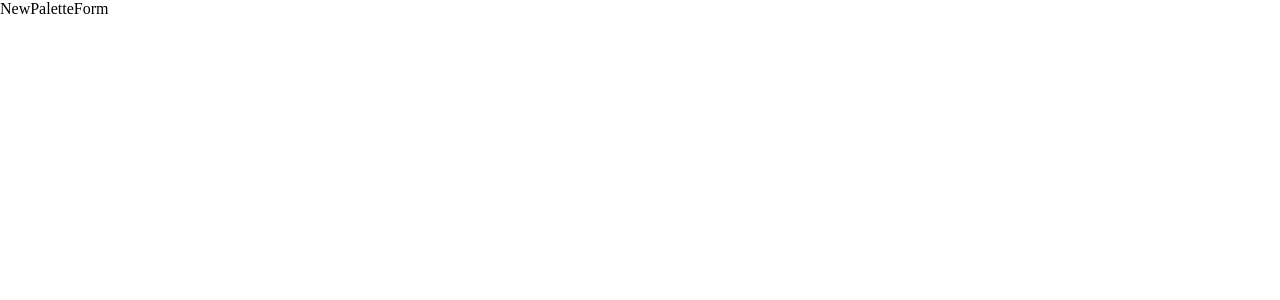
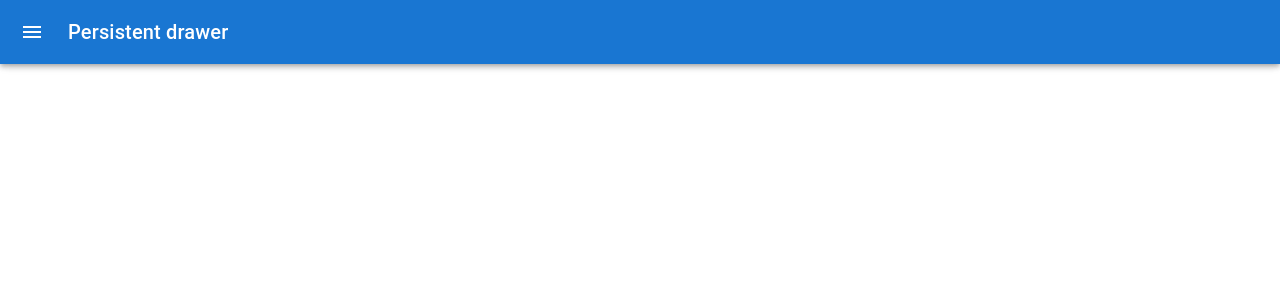
Before and after one commit to Waydj/colors, a React (Vite) app: page /palette/new in a window 1280 px wide. Shown: the top 300 px of the page. Built offline with nearby package versions, Linux system fonts and the light colour scheme.

Commit message:
add material ui, add Drawer

```diff
--- a/package.json
+++ b/package.json
@@ -10,6 +10,10 @@
     "preview": "vite preview"
   },
   "dependencies": {
+    "@emotion/react": "^11.11.4",
+    "@emotion/styled": "^11.11.0",
+    "@mui/icons-material": "^5.15.13",
+    "@mui/material": "^5.15.13",
     "chroma-js": "^2.4.2",
     "rc-slider": "^10.5.0",
     "react": "^18.2.0",
--- a/src/NewPaletteForm.jsx
+++ b/src/NewPaletteForm.jsx
@@ -1,6 +1,116 @@
+import { styled } from "@mui/material/styles";
+import Box from "@mui/material/Box";
+import Drawer from "@mui/material/Drawer";
+import CssBaseline from "@mui/material/CssBaseline";
+import MuiAppBar from "@mui/material/AppBar";
+import Toolbar from "@mui/material/Toolbar";
+import Typography from "@mui/material/Typography";
+import Divider from "@mui/material/Divider";
+import IconButton from "@mui/material/IconButton";
+import MenuIcon from "@mui/icons-material/Menu";
+import ChevronLeftIcon from "@mui/icons-material/ChevronLeft";
+import { useState } from "react";
+
+const drawerWidth = 240;
+
+const Main = styled("main", { shouldForwardProp: (prop) => prop !== "open" })(
+  ({ theme, open }) => ({
+    flexGrow: 1,
+    padding: theme.spacing(3),
+    transition: theme.transitions.create("margin", {
+      easing: theme.transitions.easing.sharp,
+      duration: theme.transitions.duration.leavingScreen,
+    }),
+    marginLeft: `-${drawerWidth}px`,
+    ...(open && {
+      transition: theme.transitions.create("margin", {
+        easing: theme.transitions.easing.easeOut,
+        duration: theme.transitions.duration.enteringScreen,
+      }),
+      marginLeft: 0,
+    }),
+  })
+);
+
+const AppBar = styled(MuiAppBar, {
+  shouldForwardProp: (prop) => prop !== "open",
+})(({ theme, open }) => ({
+  transition: theme.transitions.create(["margin", "width"], {
+    easing: theme.transitions.easing.sharp,
+    duration: theme.transitions.duration.leavingScreen,
+  }),
+  ...(open && {
+    width: `calc(100% - ${drawerWidth}px)`,
+    marginLeft: `${drawerWidth}px`,
+    transition: theme.transitions.create(["margin", "width"], {
+      easing: theme.transitions.easing.easeOut,
+      duration: theme.transitions.duration.enteringScreen,
+    }),
+  }),
+}));
+
+const DrawerHeader = styled("div")(({ theme }) => ({
+  display: "flex",
+  alignItems: "center",
+  padding: theme.spacing(0, 1),
+  // necessary for content to be below app bar
+  ...theme.mixins.toolbar,
+  justifyContent: "flex-end",
+}));
 
 export const NewPaletteForm = () => {
+  const [open, setOpen] = useState(false);
+
+  const handleDrawerOpen = () => {
+    setOpen(true);
+  };
+
+  const handleDrawerClose = () => {
+    setOpen(false);
+  };
+
   return (
-    <div>NewPaletteForm</div>
-  )
-}
+    <Box sx={{ display: "flex" }}>
+      <CssBaseline />
+      <AppBar position="fixed" open={open}>
+        <Toolbar>
+          <IconButton
+            color="inherit"
+            aria-label="open drawer"
+            onClick={handleDrawerOpen}
+            edge="start"
+            sx={{ mr: 2, ...(open && { display: "none" }) }}
+          >
+            <MenuIcon />
+          </IconButton>
+          <Typography variant="h6" noWrap component="div">
+            Persistent drawer
+          </Typography>
+        </Toolbar>
+      </AppBar>
+      <Drawer
+        sx={{
+          width: drawerWidth,
+          flexShrink: 0,
+          "& .MuiDrawer-paper": {
+            width: drawerWidth,
+            boxSizing: "border-box",
+          },
+        }}
+        variant="persistent"
+        anchor="left"
+        open={open}
+      >
+        <DrawerHeader>
+          <IconButton onClick={handleDrawerClose}>
+            <ChevronLeftIcon />
+          </IconButton>
+        </DrawerHeader>
+        <Divider />
+      </Drawer>
+      <Main open={open}>
+        <DrawerHeader />
+      </Main>
+    </Box>
+  );
+};
```
Also changed, not shown: 1 other file (tests, documents, lock files or other folders).
